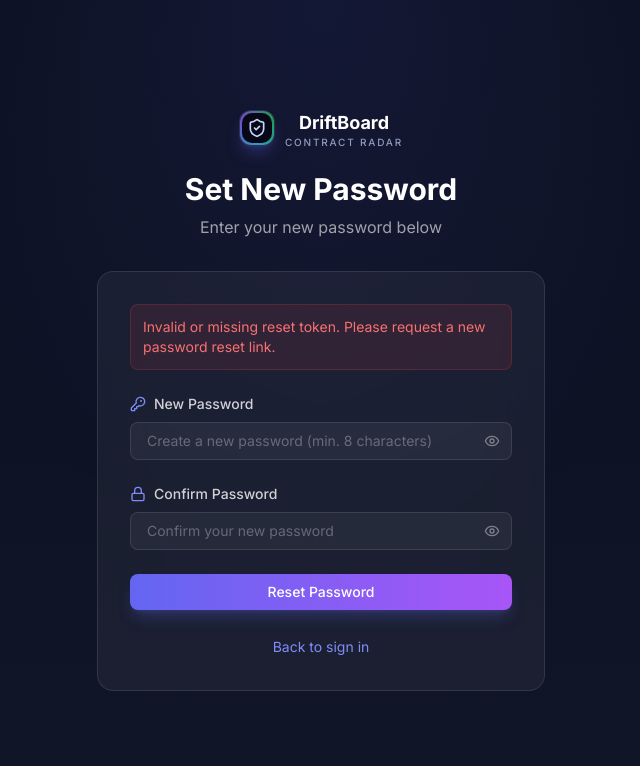
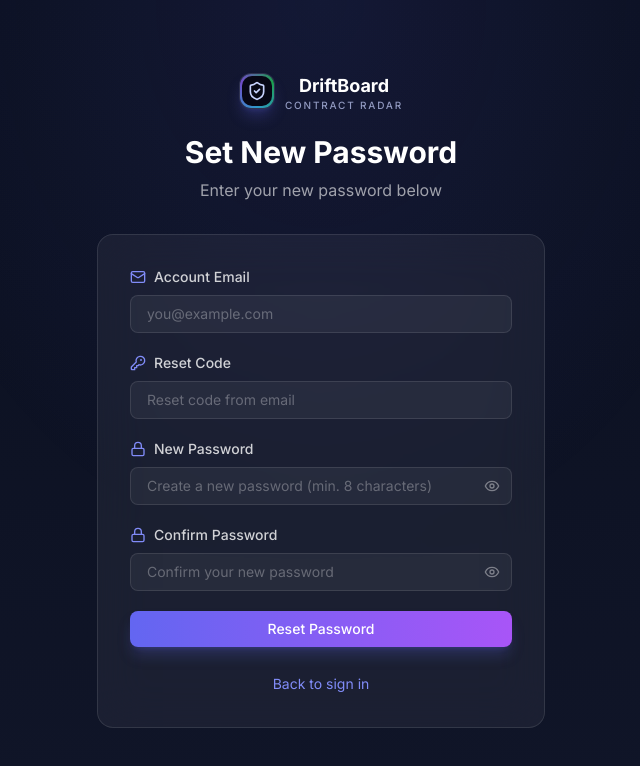
Before and after one commit to H4rshalshah/DriftBoard, a React (Vite) app in the folder frontend/: page /reset-password in a window 1280 px wide. Shown: the top 766 px of the page, without its empty margins (319-959 px from the left). Built offline with nearby package versions, Linux system fonts and the light colour scheme; no server answers.

Commit message:
Secure password reset + team invite flow fixes

```diff
--- a/frontend/src/pages/LoginPage.tsx
+++ b/frontend/src/pages/LoginPage.tsx
@@ -24,15 +24,13 @@ const itemVariants = {
 export default function LoginPage() {
   const navigate = useNavigate();
   const [searchParams] = useSearchParams();
-  const { login, forgotPassword, resetPassword, startOAuthLogin, completeOAuthLogin, isLoading, error, clearError } = useAuthStore();
+  const { login, forgotPassword, startOAuthLogin, completeOAuthLogin, isLoading, error, clearError } = useAuthStore();
   const [identifier, setIdentifier] = useState('');
   const [password, setPassword] = useState('');
-  const [resetToken, setResetToken] = useState('');
-  const [newPassword, setNewPassword] = useState('');
   const [rememberMe, setRememberMe] = useState(false);
   const [localError, setLocalError] = useState('');
   const [successMessage, setSuccessMessage] = useState('');
-  const [mode, setMode] = useState<'login' | 'forgot' | 'reset'>('login');
+  const [mode, setMode] = useState<'login' | 'forgot'>('login');
 
   useEffect(() => {
     const rememberedIdentifier = localStorage.getItem('driftboard_remembered_identifier');
@@ -83,32 +81,8 @@ export default function LoginPage() {
       try {
         const response = await forgotPassword(identifier);
         setSuccessMessage(response.message);
-        if (response.resetToken) {
-          setResetToken(response.resetToken);
-          setMode('reset');
-        }
       } catch (err) {
         setLocalError(err instanceof Error ? err.message : 'Password reset failed');
-      }
-      return;
-    }
-
-    if (mode === 'reset') {
-      if (!resetToken || !newPassword) {
-        setLocalError('Enter the reset code and your new password');
-        return;
-      }
-
-      if (newPassword.length < 8) {
-        setLocalError('New password must be at least 8 characters');
-        return;
-      }
-
-      try {
-        await resetPassword(resetToken, newPassword);
-        navigate('/app/dashboard');
-      } catch (err) {
-        setLocalError(err instanceof Error ? err.message : 'Could not reset password');
       }
       return;
     }
@@ -198,13 +172,11 @@ export default function LoginPage() {
 
   const displayError = localError || error;
   const oauthProviderLabel = oauthProvider === 'google' ? 'Google' : oauthProvider === 'github' ? 'GitHub' : '';
-  const title = mode === 'login' ? 'Welcome back' : mode === 'forgot' ? 'Reset password' : 'Set new password';
+  const title = mode === 'login' ? 'Welcome back' : 'Reset password';
   const subtitle =
     mode === 'login'
       ? 'Sign in to your account to continue'
-      : mode === 'forgot'
-      ? 'Enter your account email and we will send you a reset link'
-      : 'Email delivery is unavailable. Use the reset code below to set a new password.';
+      : 'Enter your account email and we will send you a reset link';
 
   return (
     <div className="min-h-screen flex items-center justify-center p-4 relative overflow-hidden">
@@ -343,29 +315,8 @@ export default function LoginPage() {
               </>
             )}
 
-            {mode === 'reset' && (
-              <>
-                <Input
-                  label="Reset code"
-                  type="text"
-                  value={resetToken}
-                  onChange={(e) => setResetToken(e.target.value)}
-                  placeholder="Paste your reset code"
-                  autoComplete="off"
-                />
-                <Input
-                  label="New password"
-                  type="password"
-                  placeholder="Create a new password (min. 8 characters)"
-                  value={newPassword}
-                  onChange={(e) => setNewPassword(e.target.value)}
-                  autoComplete="new-password"
-                />
-              </>
-            )}
-
             <Button type="submit" fullWidth loading={isLoading}>
-              {mode === 'login' ? 'Sign In' : mode === 'forgot' ? 'Send Reset Link' : 'Reset Password'}
+              {mode === 'login' ? 'Sign In' : 'Send Reset Link'}
             </Button>
 
             {mode !== 'login' && (
--- a/frontend/src/pages/ResetPasswordPage.tsx
+++ b/frontend/src/pages/ResetPasswordPage.tsx
@@ -1,7 +1,7 @@
 import { useEffect, useState } from 'react';
 import { Link, useNavigate, useSearchParams } from 'react-router-dom';
 import { motion } from 'framer-motion';
-import { CheckCircle2, Lock, KeyRound } from 'lucide-react';
+import { CheckCircle2, Lock, KeyRound, Mail } from 'lucide-react';
 import { useAuthStore } from '@/store/authStore';
 import { Button } from '@/components/common/Button';
 import { Input } from '@/components/common/Input';
@@ -24,6 +24,8 @@ export default function ResetPasswordPage() {
   const navigate = useNavigate();
   const [searchParams] = useSearchParams();
   const { resetPassword, isLoading, error, clearError } = useAuthStore();
+  const [email, setEmail] = useState('');
+  const [resetCode, setResetCode] = useState('');
   const [newPassword, setNewPassword] = useState('');
   const [confirmPassword, setConfirmPassword] = useState('');
   const [localError, setLocalError] = useState('');
@@ -33,8 +35,8 @@ export default function ResetPasswordPage() {
   const token = searchParams.get('token') || '';
 
   useEffect(() => {
-    if (!token) {
-      setLocalError('Invalid or missing reset token. Please request a new password reset link.');
+    if (token) {
+      setResetCode(token);
     }
   }, [token]);
 
@@ -44,8 +46,13 @@ export default function ResetPasswordPage() {
     setSuccessMessage('');
     clearError();
 
-    if (!token) {
-      setLocalError('Invalid reset link. Please request a new one.');
+    if (!email.trim()) {
+      setLocalError('Enter your account email address.');
+      return;
+    }
+
+    if (!resetCode.trim()) {
+      setLocalError('Enter the reset code from the email.');
       return;
     }
 
@@ -60,9 +67,9 @@ export default function ResetPasswordPage() {
     }
 
     try {
-      await resetPassword(token, newPassword);
+      await resetPassword(resetCode, newPassword, email);
       setIsResetSuccessful(true);
-      setSuccessMessage('Password reset successful! Redirecting to login...');
+      setSuccessMessage('Password reset successfully.');
       setTimeout(() => {
         navigate('/login', { replace: true });
       }, 2000);
@@ -120,21 +127,12 @@ export default function ResetPasswordPage() {
               <div className="mb-4 flex h-16 w-16 items-center justify-center rounded-full bg-emerald-500/10 border-2 border-emerald-400/30">
                 <CheckCircle2 className="h-8 w-8 text-emerald-400" />
               </div>
-              <p className="text-emerald-300 font-medium">{successMessage}</p>
+              <p className="text-emerald-300 font-medium text-lg">Password reset successfully.</p>
+              <p className="mt-2 text-white/50 text-sm">Redirecting to sign in...</p>
             </motion.div>
           ) : (
-            <form onSubmit={handleSubmit} className="space-y-6">
-              {!token && (
-                <motion.div
-                  initial={{ opacity: 0, y: -10 }}
-                  animate={{ opacity: 1, y: 0 }}
-                  className="p-3 bg-red-500/10 border border-red-500/20 rounded-lg text-red-400 text-sm"
-                >
-                  {localError}
-                </motion.div>
-              )}
-
-              {displayError && !localError?.includes('Invalid or missing') && (
+            <form onSubmit={handleSubmit} className="space-y-5">
+              {displayError && (
                 <motion.div
                   initial={{ opacity: 0, y: -10 }}
                   animate={{ opacity: 1, y: 0 }}
@@ -144,7 +142,7 @@ export default function ResetPasswordPage() {
                 </motion.div>
               )}
 
-              {successMessage && !isResetSuccessful && (
+              {successMessage && (
                 <motion.div
                   initial={{ opacity: 0, y: -10 }}
                   animate={{ opacity: 1, y: 0 }}
@@ -156,7 +154,35 @@ export default function ResetPasswordPage() {
 
               <div className="space-y-2">
                 <div className="flex items-center gap-2 mb-1">
+                  <Mail className="h-4 w-4 text-indigo-400" />
+                  <label className="block text-sm font-medium text-white/80">Account Email</label>
+                </div>
+                <Input
+                  type="email"
+                  placeholder="you@example.com"
+                  value={email}
+                  onChange={(e) => setEmail(e.target.value)}
+                  autoComplete="email"
+                />
+              </div>
+
+              <div className="space-y-2">
+                <div className="flex items-center gap-2 mb-1">
                   <KeyRound className="h-4 w-4 text-indigo-400" />
+                  <label className="block text-sm font-medium text-white/80">Reset Code</label>
+                </div>
+                <Input
+                  type="text"
+                  placeholder="Reset code from email"
+                  value={resetCode}
+                  onChange={(e) => setResetCode(e.target.value)}
+                  autoComplete="off"
+                />
+              </div>
+
+              <div className="space-y-2">
+                <div className="flex items-center gap-2 mb-1">
+                  <Lock className="h-4 w-4 text-indigo-400" />
                   <label className="block text-sm font-medium text-white/80">New Password</label>
                 </div>
                 <Input
--- a/frontend/src/pages/SettingsPage.tsx
+++ b/frontend/src/pages/SettingsPage.tsx
@@ -55,6 +55,16 @@ interface TeamMember {
   inviteLink?: string;
   invitePassword?: string;
   inviteExpiresAt?: string;
+}
+
+interface PendingInviteItem {
+  id: string;
+  userEmail: string;
+  role: Exclude<ProjectRole, 'owner'>;
+  invitedByName: string;
+  invitedByEmail: string;
+  createdAt: string;
+  expiresAt: string;
 }
 
 interface TeamInvite {
@@ -183,6 +193,8 @@ export default function SettingsPage() {
   const [inviteRole, setInviteRole] = useState<Exclude<ProjectRole, 'owner'>>('member');
   const [invitePassword, setInvitePassword] = useState('');
   const [generatedInvite, setGeneratedInvite] = useState<TeamInvite | null>(null);
+  const [pendingInvites, setPendingInvites] = useState<PendingInviteItem[]>([]);
+  const [isLoadingPending, setIsLoadingPending] = useState(false);
   const [isSavingTeam, setIsSavingTeam] = useState(false);
   const [notificationChannels, setNotificationChannels] = useState<NotificationChannels>(defaultNotificationChannels);
   const [isSavingChannels, setIsSavingChannels] = useState(false);
@@ -228,7 +240,33 @@ export default function SettingsPage() {
       .then((members) => setTeamMembers(members))
       .catch((error) => toast.error(getErrorMessage(error, 'Could not load team members.')))
       .finally(() => setIsLoadingTeam(false));
+
+    fetchPendingInvites();
   }, [currentProject?.id]);
+
+  const fetchPendingInvites = async () => {
+    if (!currentProject?.id) return;
+    setIsLoadingPending(true);
+    try {
+      const invites = await api.get<PendingInviteItem[]>(`/team/${currentProject.id}/pending-invites`);
+      setPendingInvites(invites);
+    } catch {
+      // Pending invites may not be available
+    } finally {
+      setIsLoadingPending(false);
+    }
+  };
+
+  const revokePendingInvite = async (inviteId: string) => {
+    if (!window.confirm('Revoke this pending invite? The invited person will no longer be able to join.')) return;
+    try {
+      await api.delete(`/team/pending-invite/${inviteId}`);
+      setPendingInvites((current) => current.filter((item) => item.id !== inviteId));
+      toast.success('Pending invite revoked.');
+    } catch (error) {
+      toast.error(getErrorMessage(error, 'Could not revoke invite.'));
+    }
+  };
 
   useEffect(() => {
     api.get<NotificationChannels>('/settings/notification-channels')
@@ -338,6 +376,7 @@ export default function SettingsPage() {
       setGeneratedInvite(invited);
       const members = await api.get<TeamMember[]>(`/team/${currentProject.id}`);
       setTeamMembers(members);
+      await fetchPendingInvites();
       await fetchCurrentProject();
       setInviteRole('member');
       setInvitePassword('');
@@ -768,6 +807,65 @@ export default function SettingsPage() {
                 </div>
               </CardContent>
             </Card>
+
+            {canManageTeam && (
+              <Card className="mt-6">
+                <CardHeader>
+                  <CardTitle>Pending Invites</CardTitle>
+                </CardHeader>
+                <CardContent>
+                  {isLoadingPending ? (
+                    <p className="text-sm text-white/50">Loading pending invites...</p>
+                  ) : pendingInvites.length === 0 ? (
+                    <p className="text-sm text-white/50">No pending invites.</p>
+                  ) : (
+                    <div className="space-y-3">
+                      {pendingInvites.map((invite) => (
+                        <div
+                          key={invite.id}
+                          className="flex flex-col gap-3 rounded-lg border border-amber-500/20 bg-amber-500/5 p-3 sm:flex-row sm:items-center sm:justify-between"
+                        >
+                          <div className="flex items-center gap-3 min-w-0">
+                            <div className="w-10 h-10 rounded-full bg-amber-500/20 flex items-center justify-center text-amber-300 font-medium">
+                              {invite.userEmail.charAt(0).toUpperCase()}
+                            </div>
+                            <div className="min-w-0">
+                              <p className="text-white font-medium truncate">{invite.userEmail}</p>
+                              <div className="flex flex-wrap items-center gap-2 mt-1">
+                                <Badge className="border-amber-500/30 bg-amber-500/15 text-amber-300">
+                                  {invite.role}
+                                </Badge>
+                                <span className="text-xs text-white/40">
+                                  Invited {new Date(invite.createdAt).toLocaleDateString()}
+                                </span>
+                                {new Date(invite.expiresAt).getTime() < Date.now() ? (
+                                  <Badge className="border-red-500/30 bg-red-500/15 text-red-300">expired</Badge>
+                                ) : (
+                                  <Badge className="border-emerald-500/30 bg-emerald-500/15 text-emerald-300">active</Badge>
+                                )}
+                              </div>
+                              <p className="text-xs text-white/40 mt-0.5">
+                                Invited by {invite.invitedByName}
+                              </p>
+                            </div>
+                          </div>
+                          <div className="flex items-center gap-2">
+                            <Button
+                              variant="ghost"
+                              size="sm"
+                              leftIcon={<Trash2 className="w-4 h-4" />}
+                              onClick={() => void revokePendingInvite(invite.id)}
+                            >
+                              Revoke
+                            </Button>
+                          </div>
+                        </div>
+                      ))}
+                    </div>
+                  )}
+                </CardContent>
+              </Card>
+            )}
           </TabPanel>
 
           <TabPanel value="notifications">
--- a/frontend/src/store/authStore.ts
+++ b/frontend/src/store/authStore.ts
@@ -22,8 +22,8 @@ interface AuthState {
   rehydrateSession: () => Promise<void>;
   login: (identifier: string, password: string) => Promise<void>;
   register: (email: string, password: string, name: string, username?: string) => Promise<void>;
-  forgotPassword: (identifier: string) => Promise<{ message: string; resetToken?: string; emailFailed?: boolean }>;
-  resetPassword: (token: string, newPassword: string) => Promise<void>;
+  forgotPassword: (identifier: string) => Promise<{ message: string }>;
+  resetPassword: (token: string, newPassword: string, email?: string) => Promise<void>;
   socialLogin: (provider: 'google' | 'github', email?: string, name?: string) => Promise<void>;
   startOAuthLogin: (provider: 'google' | 'github') => void;
   completeOAuthLogin: (token: string, user: User) => void;
@@ -172,7 +172,7 @@ export const useAuthStore = create<AuthState>()(
       forgotPassword: async (identifier: string) => {
         set({ isLoading: true, error: null });
         try {
-          const response = await api.post<{ message: string; resetToken?: string; emailFailed?: boolean }>('/auth/forgot-password', {
+          const response = await api.post<{ message: string }>('/auth/forgot-password', {
             identifier,
           });
           set({ isLoading: false, error: null });
@@ -193,15 +193,15 @@ export const useAuthStore = create<AuthState>()(
         }
       },
 
-      resetPassword: async (token: string, newPassword: string) => {
+      resetPassword: async (token: string, newPassword: string, email?: string) => {
         set({ isLoading: true, error: null });
         try {
-          const response = await api.post<AuthResponse>('/auth/reset-password', {
+          const response = await api.post<{ message: string }>('/auth/reset-password', {
             token,
             newPassword,
+            email,
           });
-          set(applyAuthResponse(response));
-          await useProjectStore.getState().fetchCurrentProject();
+          set({ isLoading: false, error: null });
         } catch (error) {
           const message =
             error instanceof Error
```
Also changed, not shown: 1 other file (tests, documents, lock files or other folders).
